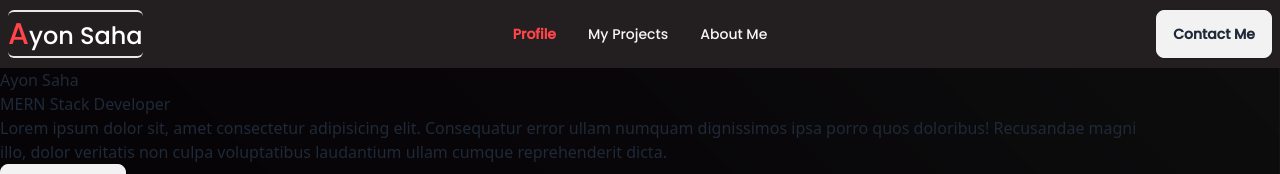
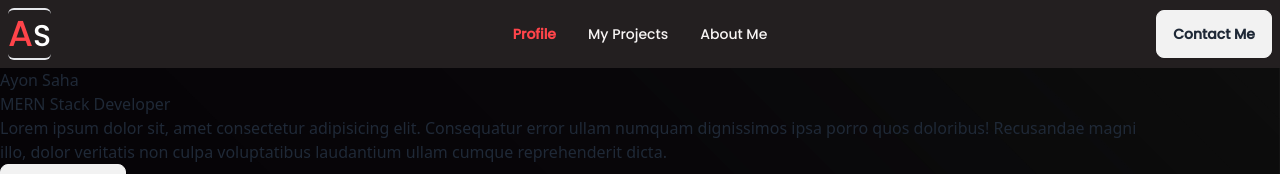
Before and after one commit to ayon121/My_Portfolio, a React (Vite) app: page / in a window 1280 px wide. Shown: the top 174 px of the page. Built offline with nearby package versions, Linux system fonts and the light colour scheme.

Commit message:
logo updated

```diff
--- a/src/Components/Pages/Shared/Navbar.jsx
+++ b/src/Components/Pages/Shared/Navbar.jsx
@@ -25,7 +25,7 @@ const Navbar = () => {
                         </ul>
                     </div>
                     {/* logo */}
-                    <h1 className="text-white text-xl md:text-2xl border-y-2 rounded-md py-1"><span className="text-3xl text-[#FF444A]">A</span><span className="">yon Saha</span></h1>
+                    <h1 className="text-white text-xl md:text-3xl border-y-2 rounded-md py-1"><span className="text-3xl md:text-4xl text-[#FF444A]">A</span><span className="">S</span></h1>
                 </div>
                 <div className="navbar-center hidden lg:flex">
                     <ul className="menu menu-horizontal px-1">
```
